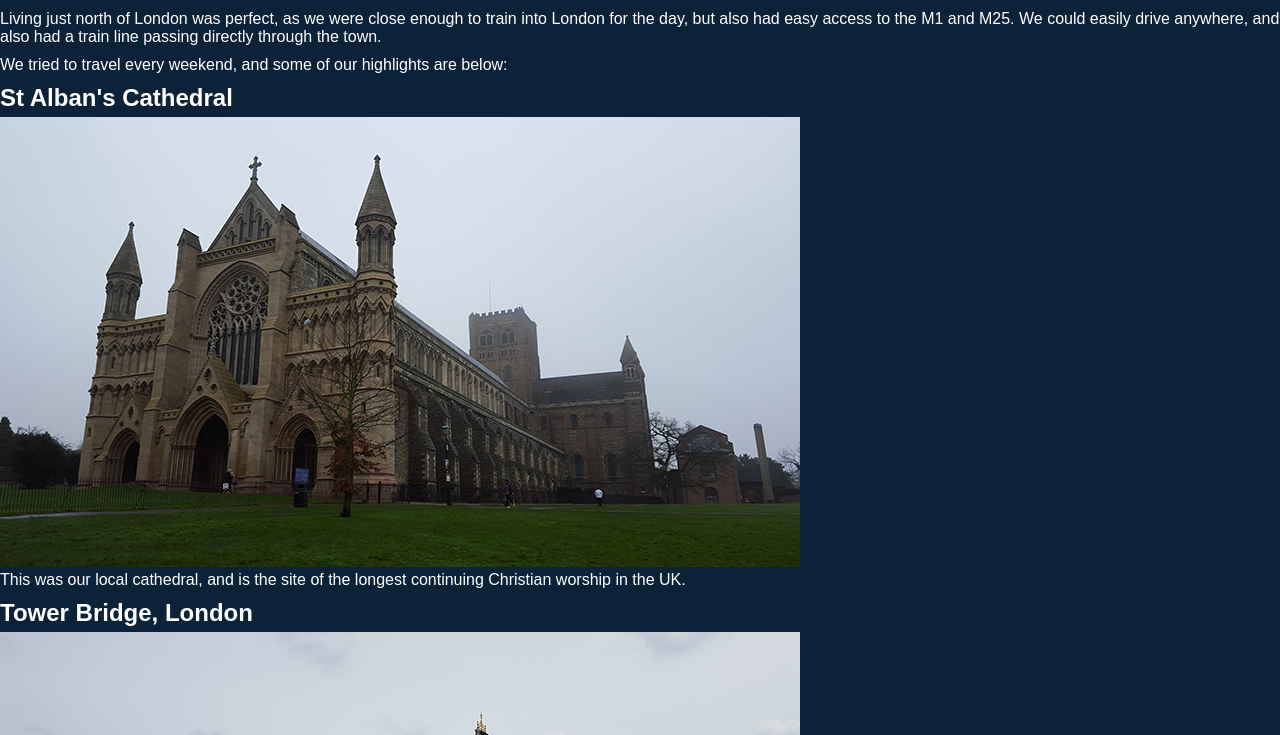
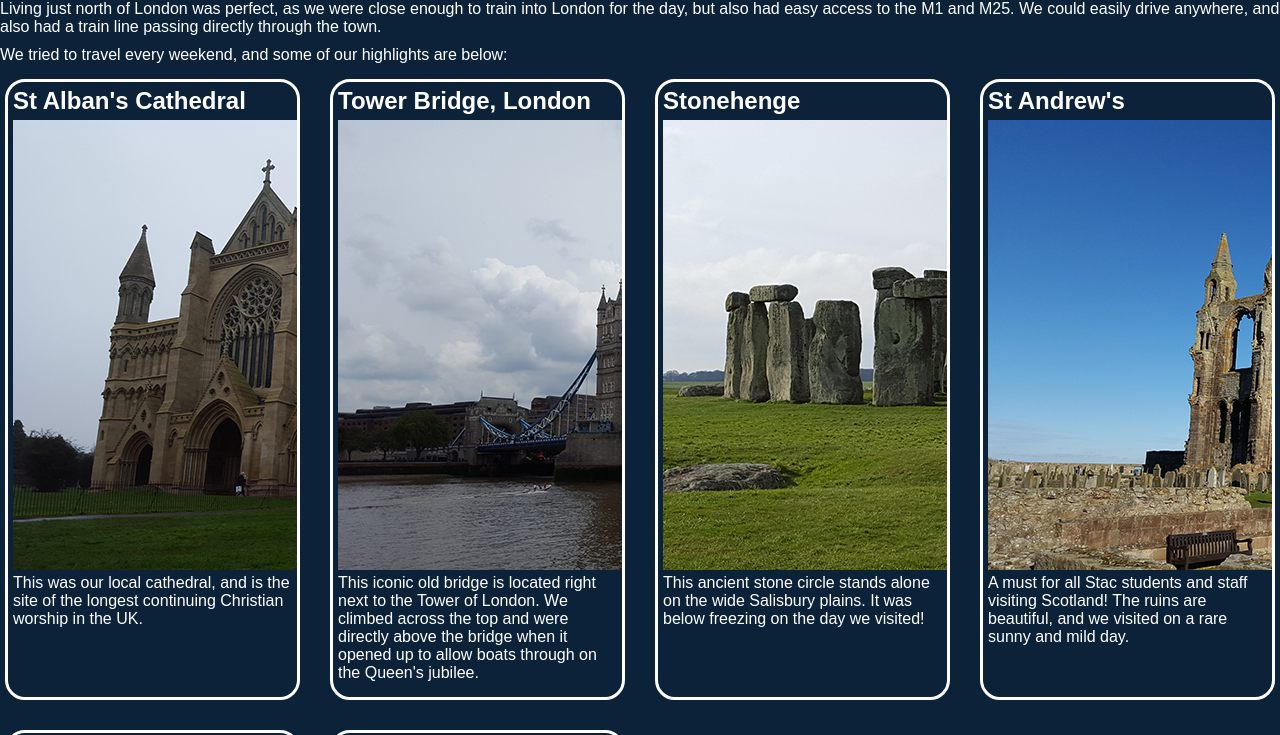
Before and after one commit to standrewscollege2018/2022-year-11-web-design-classwork-JustineLeeNZ, a plain HTML site: page europe/uk.html in a window 1280 px wide. Shown: the part 95-830 px from the top of the page. Drawn offline with Linux system fonts and the light colour scheme.

Commit message:
UK - added cards
Used CSS grid to organise info about each site visited into cards.

```diff
--- a/europe/styles.css
+++ b/europe/styles.css
@@ -71,3 +71,28 @@ a:hover {
 
 
 }
+
+/* styles for pages about each country */
+S
+.country_intro {
+  padding-left: 10px;
+  padding-right: 10px;
+}
+
+.country-container {
+  display: grid;
+   /* grid-template-columns: repeat(3, 1fr);  */
+  grid-template-columns: repeat(auto-fit, minmax(300px, 1fr));
+  grid-gap: 20px;
+
+}
+
+/*  contains info about a specific place */
+.card {
+  border: solid;
+  border-radius: 20px;
+  overflow: hidden;
+  padding: 5px;
+  margin: 5px;
+
+}
--- a/europe/uk.html
+++ b/europe/uk.html
@@ -10,7 +10,7 @@
     <a href="index.html">Home</a>
 
     <!-- UK highlights -->
-    <h1>The United Kingdom</h1>
+    <h1 class="header">The United Kingdom</h1>
 
     <!-- intro -->
     <p>Living just north of London was perfect, as we were close enough to train into London for the day, but also had easy access to the M1 and M25.
@@ -20,33 +20,44 @@
     </p>
 
     <!-- sites visited -->
+    <div class="country-container">
+      <div class="card">
         <h2>St Alban's Cathedral</h2>
         <img src="images/stalbanscathedral.jpg" alt="St Alban's Cathedral">
         <p>This was our local cathedral, and is the site of the longest continuing Christian worship in the UK.
         </p>
+      </div>
 
-
+      <div class="card">
         <h2>Tower Bridge, London</h2>
         <img src="images/towerbridge.jpg" alt="Tower Bridge, London">
         <p>This iconic old bridge is located right next to the Tower of London. We climbed across the top and were directly above the bridge when it opened up to allow boats through on the Queen's jubilee.
         </p>
+      </div>
 
+      <div class="card">
         <h2>Stonehenge</h2>
         <img src="images/stonehenge.jpg" alt="Stonehenge">
         <p>This ancient stone circle stands alone on the wide Salisbury plains. It was below freezing on the day we visited!
         </p>
+      </div>
 
+      <div class="card">
         <h2>St Andrew's</h2>
         <img src="images/standrews.jpg" alt="St Andrew's, Scotland">
 
         <p>A must for all Stac students and staff visiting Scotland! The ruins are beautiful, and we visited on a rare sunny and mild day.
         </p>
+      </div>
 
+      <div class="card">
         <h2>Lords cricket ground</h2>
         <img src="images/lords.jpg" alt="Lords cricket ground">
         <p>As a serious sports fan, visiting the home of cricket was truly memorable. Although the cold rain all morning was not ideal for cricket.
         </p>
+      </div>
 
+      <div class="card">
         <h2>Bletchley Park</h2>
         <img src="images/bletchley.jpg" alt="Bletchly Park">
 
@@ -54,5 +65,9 @@
 
         They were responsible for cracking the Nazis' Enigman code which was considered to be unbreakable. Many of the code breakers went on to make huge contributions in the field of computer science after the war finished.
         </p>
+      </div>
+
+    </div> <!-- country-countainer -->
+
   </body>
 </html>
```
Lines whose indentation alone changed are shown as unchanged.
